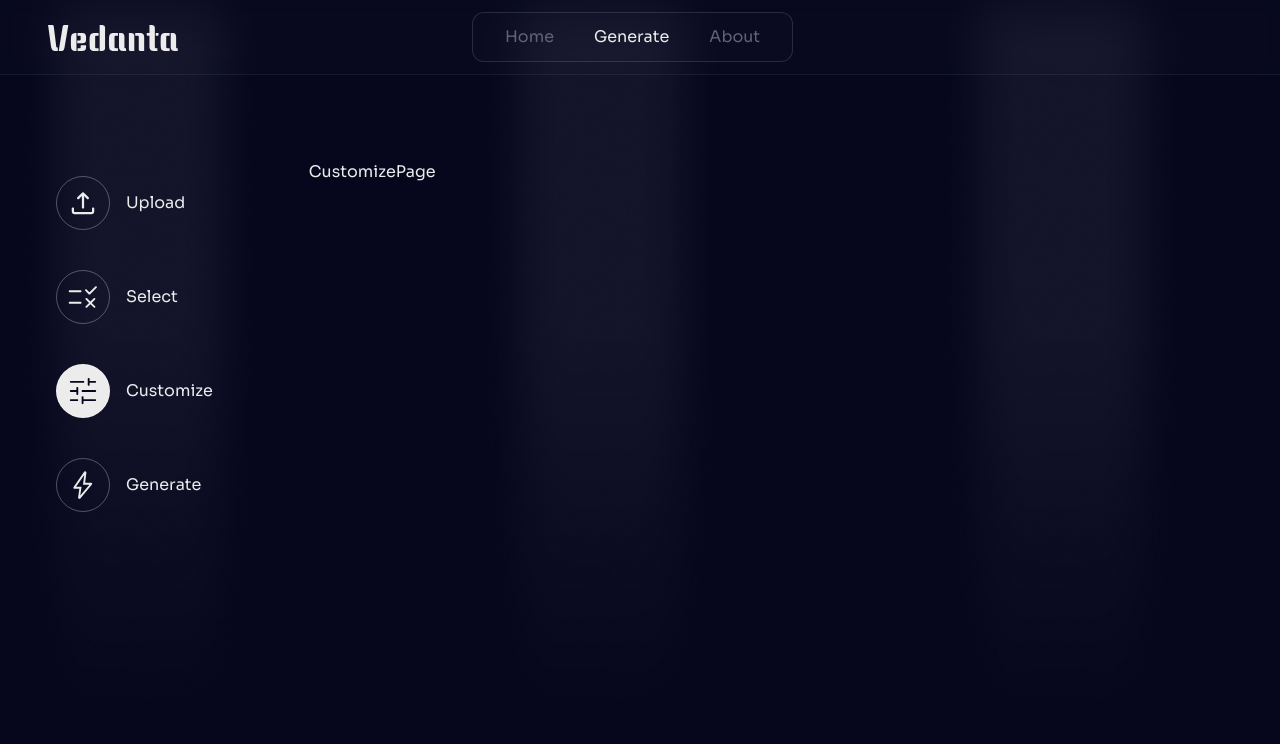
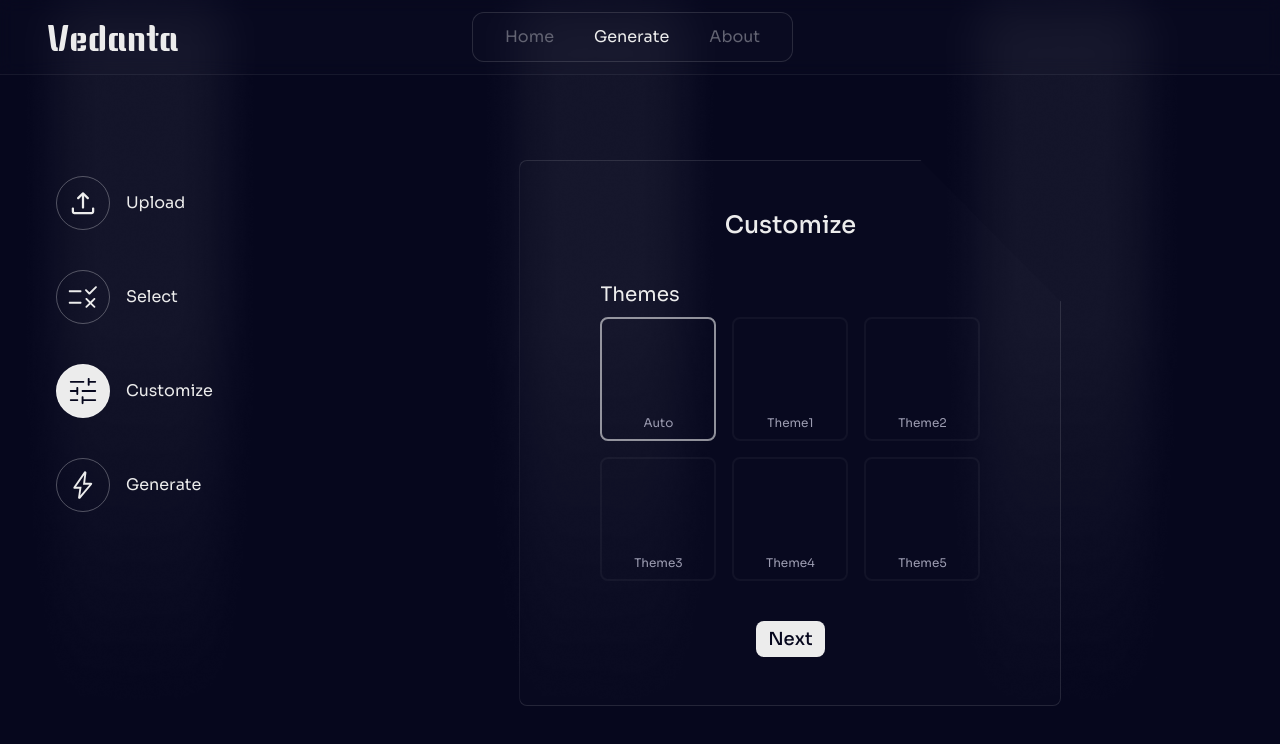
Before and after one commit to ishu-codes/vedanta, a React (Vite) app in the folder frontend/: page /generate in a window 1280 px wide. Both pictures are taken after a click on the button "Customize". Shown: the top 744 px of the page. Built offline with nearby package versions, Linux system fonts and the light colour scheme.

Commit message:
Customize section completed

```diff
--- a/frontend/src/components/generate/CustomizePage.tsx
+++ b/frontend/src/components/generate/CustomizePage.tsx
@@ -1,5 +1,54 @@
-import React from "react";
+import { useProgressStore } from "../../store";
+
+const themes = [
+    { name: "Auto", icon: "themeAuto" },
+    { name: "Theme1", icon: "theme1" },
+    { name: "Theme2", icon: "theme2" },
+    { name: "Theme3", icon: "theme3" },
+    { name: "Theme4", icon: "theme4" },
+    { name: "Theme5", icon: "theme5" },
+];
 
 export default function CustomizePage() {
-    return <div>CustomizePage</div>;
+    const [currentTheme, setCurrentTheme, setCurrentState] = useProgressStore(
+        (state) => [
+            state.currentTheme,
+            state.setCurrentTheme,
+            state.setCurrentState,
+        ]
+    );
+    return (
+        <div className="byteContainer flex flex-col items-center mx-auto py-12 px-8 md:px-20 bg-translucent-normal border border-[#ffffff1c] rounded-lg space-y-10">
+            <h1 className="text-2xl font-medium">Customize</h1>
+            <div className="space-y-2">
+                <p className="text-xl">Themes</p>
+                <div className="grid grid-cols-2 md:grid-cols-3 gap-4 md:gap-4 items-center">
+                    {themes.map((option, index) => (
+                        <button
+                            className={`px-4 py-2 rounded-lg border-2 space-y-2 ${
+                                currentTheme === option.name
+                                    ? "border-[#ffffff8c]"
+                                    : "border-translucent-hard"
+                            }`}
+                            onClick={() => setCurrentTheme(option.name)}
+                            key={index}
+                        >
+                            <svg className="w-20 md:w-26 h-20 md:h-26">
+                                <use xlinkHref={`#${option.icon}`}></use>
+                            </svg>
+                            <p className="text-secondary text-xs">
+                                {option.name}
+                            </p>
+                        </button>
+                    ))}
+                </div>
+            </div>
+            <button
+                className="text-lg px-3 py-1 font-medium bg-offWhite text-offBlack rounded-lg"
+                onClick={() => setCurrentState("Generate")}
+            >
+                Next
+            </button>
+        </div>
+    );
 }
--- a/frontend/src/components/generate/ProgressSection.tsx
+++ b/frontend/src/components/generate/ProgressSection.tsx
@@ -20,7 +20,7 @@ export default function ProgressSection() {
     ]);
 
     return (
-        <div className="w-full md:w-auto flex md:flex-col items-center md:items-start justify-evenly md:justify-normal md:space-y-10 md:px-12 md:pt-20">
+        <div className="w-full md:w-auto flex md:flex-col items-center md:items-start justify-evenly md:justify-normal md:space-y-10 md:px-12 md:pt-20 sticky">
             {checkpoints.map((checkpoint, index) => (
                 <button
                     key={index}
--- a/frontend/src/store/progressStore.ts
+++ b/frontend/src/store/progressStore.ts
@@ -3,17 +3,17 @@ import { create } from "zustand";
 interface progressStoreInterface {
     currentState: string;
     outputs: string[];
-    theme: string;
+    currentTheme: string;
     setCurrentState: (newState: string) => void;
     updateOutputs: (newOutputs: string[]) => void;
-    updateTheme: (newTheme: string) => void;
+    setCurrentTheme: (newTheme: string) => void;
     toggleOutputChoice: (output: string) => void;
 }
 
 const useProgressStore = create<progressStoreInterface>((set) => ({
     currentState: "Upload",
     outputs: ["Slides"],
-    theme: "theme1",
+    currentTheme: "Auto",
     setCurrentState: (newState: string) =>
         set(() => ({
             currentState: newState,
@@ -22,9 +22,8 @@ const useProgressStore = create<progressStoreInterface>((set) => ({
         set(() => ({
             outputs: newOutputs,
         })),
-    updateTheme: (newTheme: string) => () => ({
-        theme: newTheme,
-    }),
+    setCurrentTheme: (newTheme: string) =>
+        set(() => ({ currentTheme: newTheme })),
     // toggleOutputChoice: (output: string) => () => ({
     //     // let choice = state
     //     set((state) => {
@@ -35,6 +34,8 @@ const useProgressStore = create<progressStoreInterface>((set) => ({
         set((state) => {
             let choice = state.outputs.includes(output);
             if (choice) {
+                if (state.outputs.length == 1)
+                    return { outputs: state.outputs };
                 return {
                     outputs: state.outputs.filter((op) => op !== output),
                 };
```
